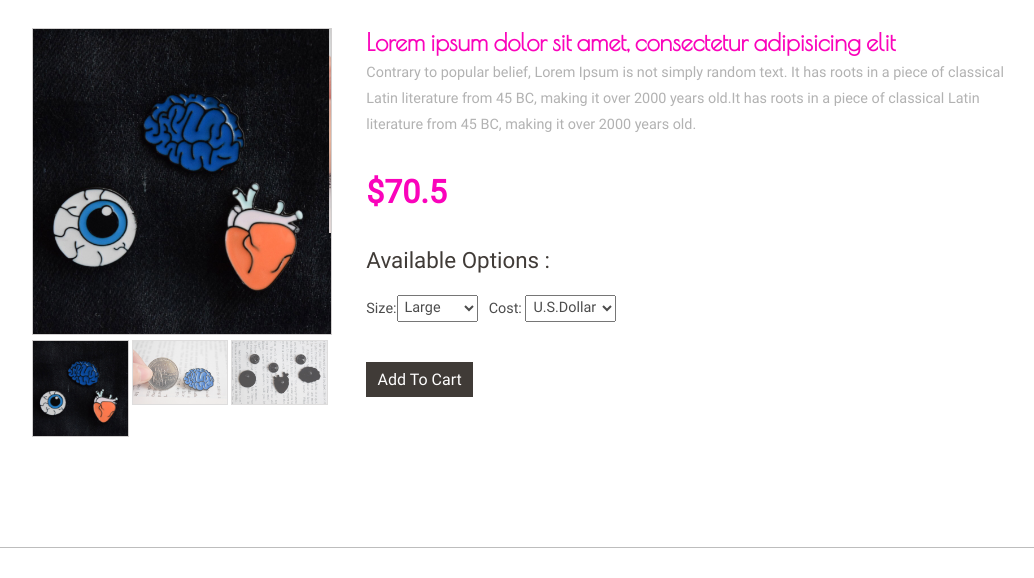
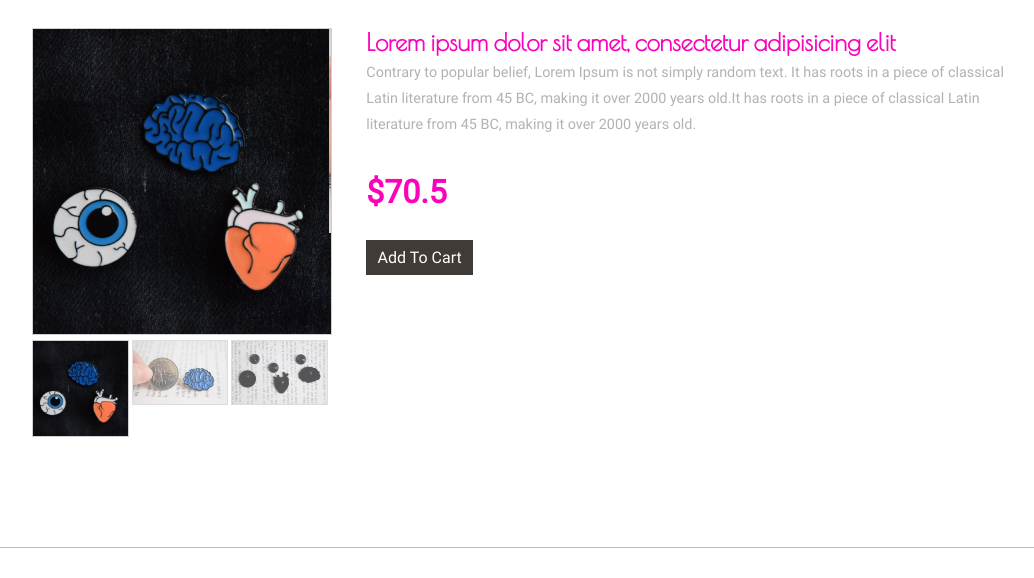
Before and after one commit to fthedex/EC, a PHP site: page /single.php?itemID=1 in a window 1280 px wide. Shown: the part 251-829 px from the top of the page, without its empty margins (72-1106 px from the left). Run offline with PHP 8.4, Linux system fonts and the light colour scheme; some web fonts are replaced.

Commit message:
removed options

```diff
--- a/single.php
+++ b/single.php
@@ -260,24 +260,7 @@ echo "  <li data-thumb='images/homePageProduct1.jpg'>
 
 								<label  class="add-to item_price">$70.5</label>
 
-							<div class="available">
-								<h6>Available Options :</h6>
-								<ul>
 
-								<li>Size:<select>
-									<option>Large</option>
-									<option>Medium</option>
-									<option>small</option>
-									<option>Large</option>
-									<option>small</option>
-								</select></li>
-								<li>Cost:
-										<select>
-										<option>U.S.Dollar</option>
-										<option>Euro</option>
-									</select></li>
-							</ul>
-						</div>
 								<a href="#" class="cart item_add">Add To Cart</a>
 						</div>
 					</div>
```
